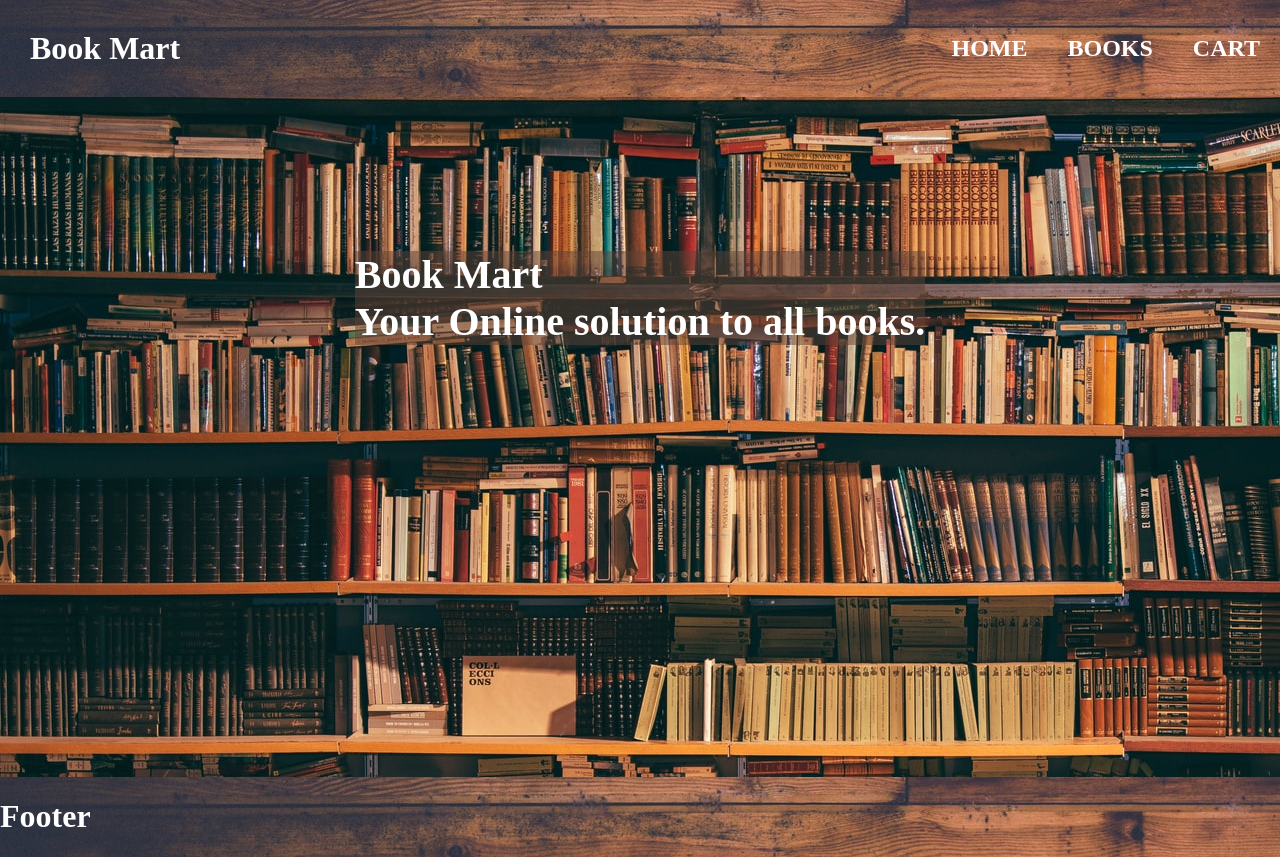
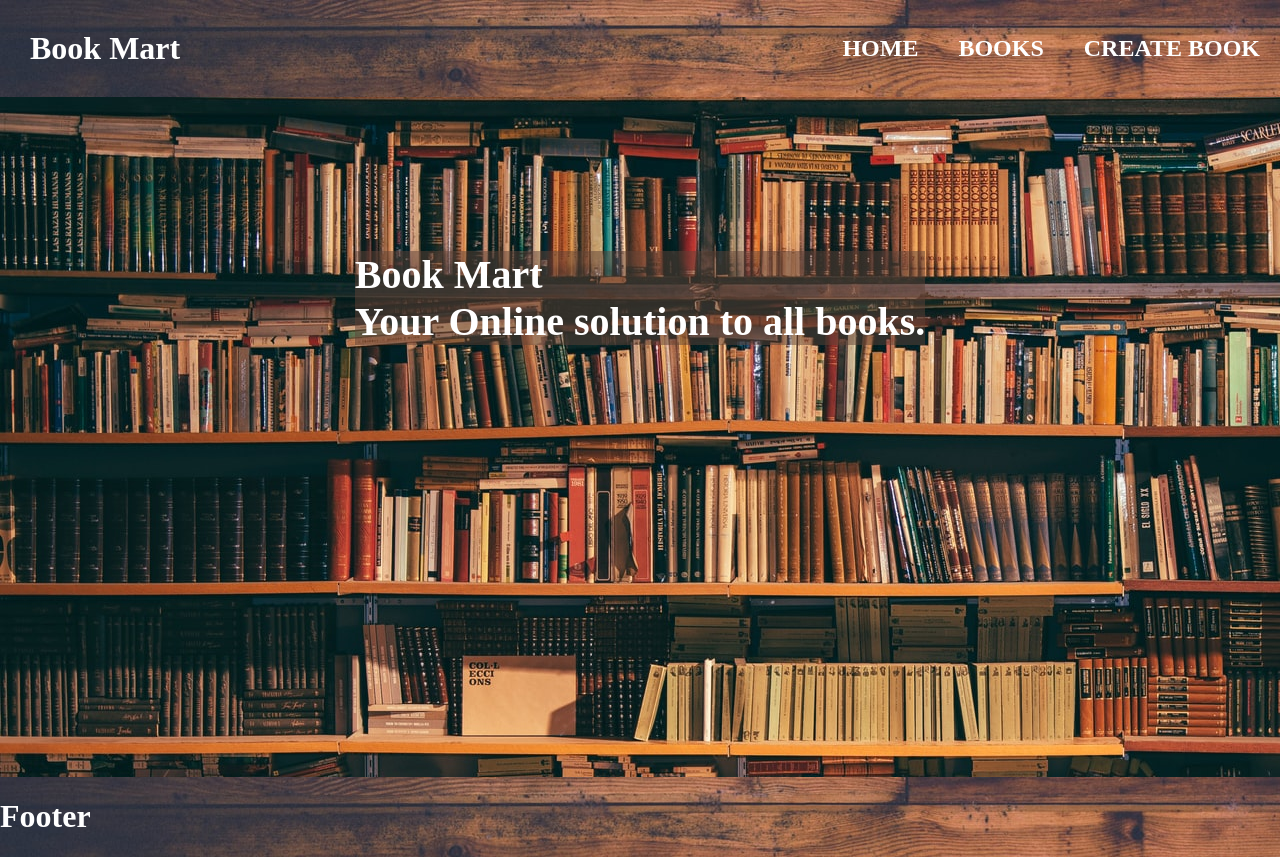
Before and after one commit to Dekann30/Books-Mart-Frontend, a React (Create React App) app: page / in a window 1280 px wide. Built offline with nearby package versions, Linux system fonts and the light colour scheme.

Commit message:
Chnage cart to create book

```diff
--- a/src/components/Header.jsx
+++ b/src/components/Header.jsx
@@ -36,7 +36,7 @@ export default function Header({ woodBg }) {
       <nav>
         <Link to="/" ><h2>HOME</h2></Link>
         <Link to="books" ><h2>BOOKS</h2></Link>
-        <Link to="/" ><h2>CART</h2></Link>
+        <Link to="/" ><h2>CREATE BOOK</h2></Link>
       </nav>
     </StyledHeader>
   )
```
